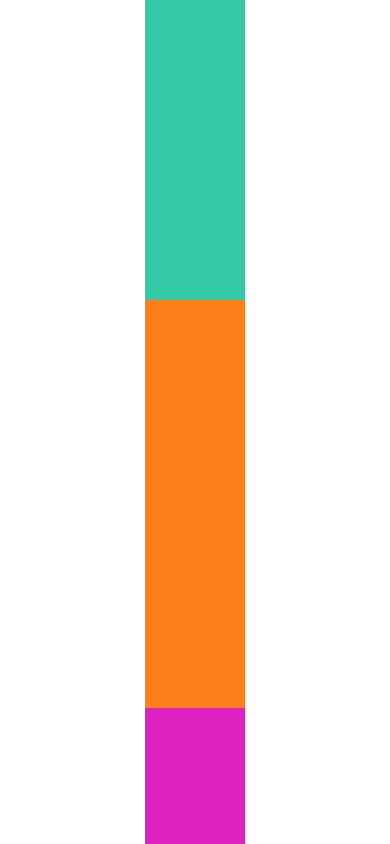
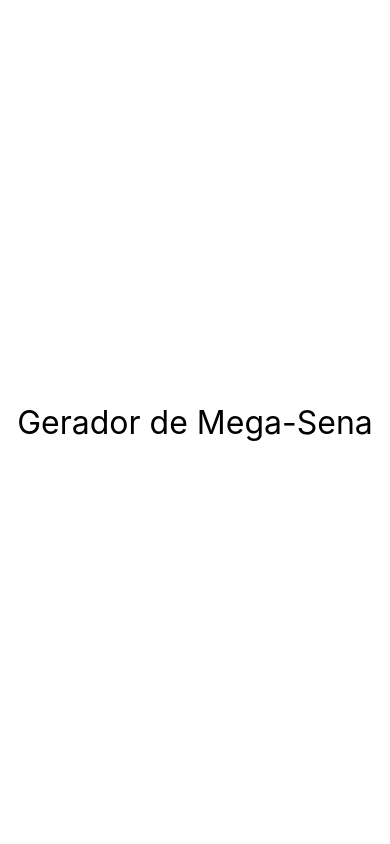
Before and after one commit to Pedro-imbriani-clear/exercicios, a React Native app: screen / in a window 390 px wide. Built offline with nearby package versions, Linux system fonts and the light colour scheme.

Commit message:
Class Component: Render Method

```diff
--- a/src/App.js
+++ b/src/App.js
@@ -1,7 +1,8 @@
 import React from 'react'
 import { SafeAreaView, StyleSheet } from 'react-native'
 
-import FlexboxV4 from './components/layout/FlexboxV4'
+import Mega from './components/mega/Mega'
+// import FlexboxV4 from './components/layout/FlexboxV4'
 // import FlexboxV3 from './components/layout/FlexboxV3'
 // import FlexboxV2 from './components/layout/FlexboxV2'
 // import FlexboxV1 from './components/layout/FlexboxV1'
@@ -27,8 +28,9 @@
 
 export default () => (
     <SafeAreaView style={style.App}>
+        <Mega />
+        {/*
         <FlexboxV4 />
-        {/*
         <FlexboxV3 />
         <FlexboxV2 />
         <FlexboxV1 />
--- /dev/null
+++ b/src/components/mega/Mega.js
@@ -0,0 +1,14 @@
+import React, { Component } from "react"
+import { Text } from 'react-native'
+import Estilo from '../estilo'
+
+export default class Mega extends Component {
+
+    render() {
+        return (
+            <Text style={Estilo.txtG}>
+                Gerador de Mega-Sena
+            </Text>
+        )
+    }
+}
```
